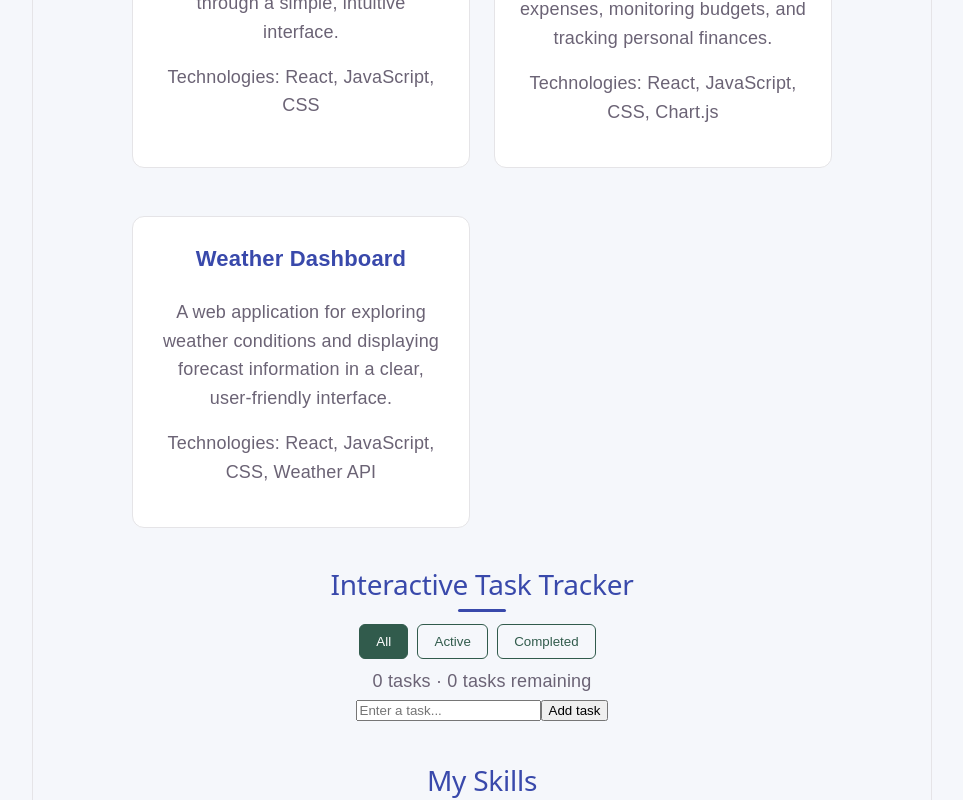
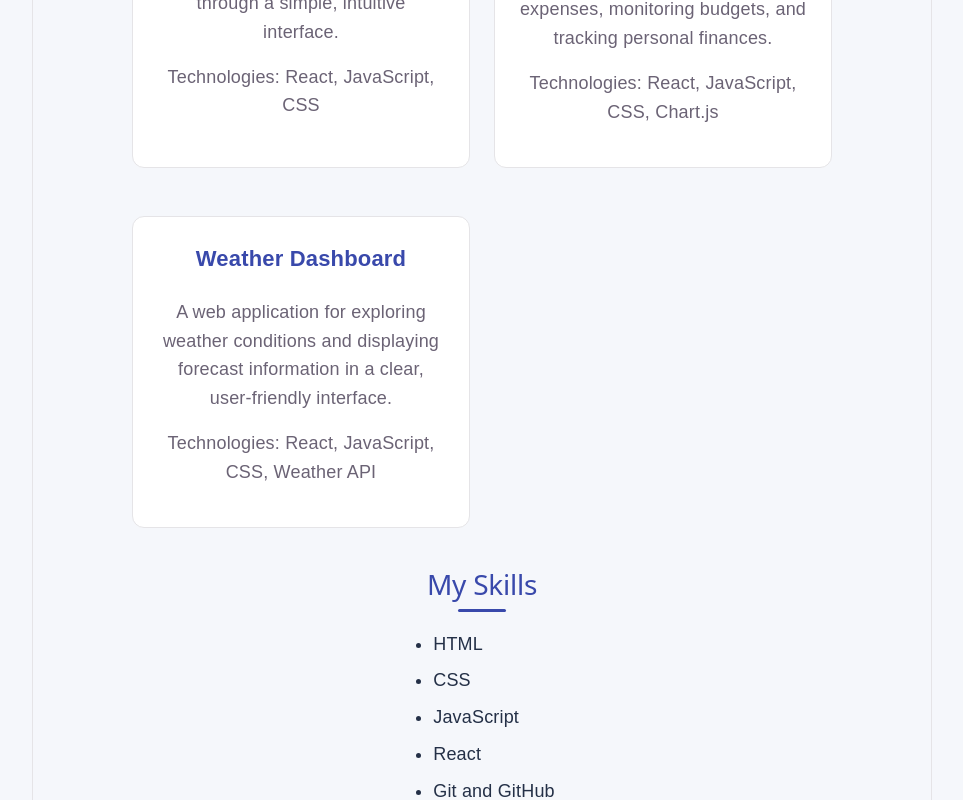
Before and after one commit to silviana1983/frontend-portfolio, a React (Vite) app: page / in a window 1280 px wide. Shown: the part 650-1450 px from the top of the page, without its empty margins (158-1121 px from the left). Built offline with nearby package versions, Linux system fonts and the light colour scheme.

Commit message:
Add task tracker navigation controls

```diff
--- a/src/App.jsx
+++ b/src/App.jsx
@@ -1,3 +1,4 @@
+import { useState } from "react";
 import ProjectCard from "./ProjectCard.jsx";
 import TaskTracker from "./TaskTracker.jsx";
 
@@ -27,6 +28,7 @@ const projects = [
 ];
 
 function App() {
+  const [showTaskTracker, setShowTaskTracker] = useState(false);
   return (
     <main>
       <h1>Hi, I'm Silvia Flórez! 🌷</h1>
@@ -46,6 +48,9 @@ function App() {
         {projects.map((project) => (
           <ProjectCard
             key={project.id}
+            onClick={
+              project.id === 1 ? () => setShowTaskTracker(true) : undefined
+            }
             title={project.title}
             description={project.description}
             technologies={project.technologies}
@@ -53,7 +58,9 @@ function App() {
         ))}
       </section>
 
-      <TaskTracker />
+      {showTaskTracker && (
+        <TaskTracker onBack={() => setShowTaskTracker(false)} />
+      )}
 
       <section>
         <h2>My Skills</h2>
--- a/src/ProjectCard.jsx
+++ b/src/ProjectCard.jsx
@@ -1,6 +1,6 @@
-function ProjectCard({ title, description, technologies }) {
+function ProjectCard({ title, description, technologies, onClick }) {
   return (
-    <article>
+    <article onClick={onClick}>
       <h3>{title}</h3>
       <p>{description}</p>
       <p>Technologies: {technologies}</p>
--- a/src/TaskTracker.jsx
+++ b/src/TaskTracker.jsx
@@ -1,6 +1,6 @@
 import { useState } from "react";
 
-function TaskTracker() {
+function TaskTracker({ onBack }) {
   const [task, setTask] = useState("");
   const [tasks, setTasks] = useState([]);
   const [filter, setFilter] = useState("all");
@@ -42,6 +42,7 @@ function TaskTracker() {
 
   return (
     <section>
+      <button onClick={onBack}>Back to Projects</button>
       <h2>Interactive Task Tracker</h2>
 
       <button
```
